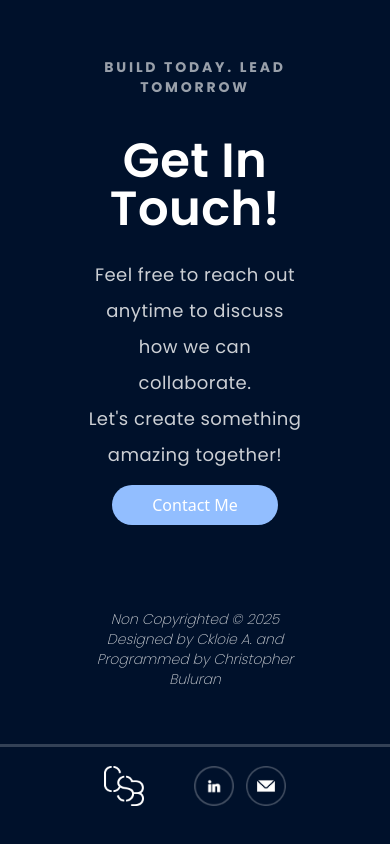
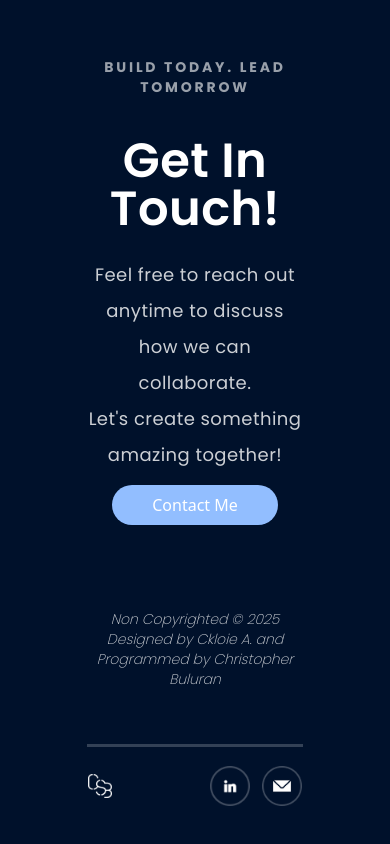
Before and after one commit to Ichy23/my-portfolio, a React (Vite) app: page / in a window 390 px wide. Shown: the part 7322-8166 px from the top of the page. Built offline with nearby package versions, Linux system fonts and the light colour scheme.

Commit message:
Hero and Footer Update

```diff
--- a/src/components/footer.jsx
+++ b/src/components/footer.jsx
@@ -44,14 +44,15 @@ export default function Footer() {
             </FadeInFromBottom>
           </div>
 
-          <div className="mt-14 justify-self-center  w-[1246px] h-px opacity-20 bg-white outline outline-1 outline-offset-[-0.50px] outline-white" />
+          <div className="mt-14 w-full max-w-[1246px] h-px opacity-20 bg-white outline outline-1 outline-offset-[-0.5px] outline-white mx-auto" />
+          <div className="relative flex items-center justify-between w-full mt-5">
 
-         <div className="relative flex items-center justify-between w-full px-4 mt-5 sm:px-6 md:px-9">
            <img
               src={LOGO}
-              className="w-10 h-10 sm:w-8 sm:h-8 md:w-10 md:h-10 lg:w-[40px] lg:h-[40px]"
+              className="w-6 h-6 sm:w-8 sm:h-8 md:w-10 md:h-10 lg:w-[40px] lg:h-[40px]"
               alt="Logo"
             />
+
 
             <div className="flex space-x-3 sm:space-x-4">
               <a
@@ -66,9 +67,7 @@ export default function Footer() {
                 alt="LinkedIn"
               />
             </a>
-
-          <a
-            href={`mailto:buluran.c.work@gmail.com?subject=${encodeURIComponent("Let's Connect")}&body=${encodeURIComponent("Hi Christopher,\nI'm interested in your work...")}`}
+            <a href={`mailto:buluran.c.work@gmail.com?subject=${encodeURIComponent("Let's Connect")}&body=${encodeURIComponent("Hi Christopher,\nI'm interested in your work...")}`}
               className="block transition-transform duration-200 group hover:scale-105"
                     >
               <img
@@ -77,6 +76,7 @@ export default function Footer() {
                 alt="Email"
               />
             </a>
+
             </div>
           </div>
 
--- a/src/components/hero.jsx
+++ b/src/components/hero.jsx
@@ -26,11 +26,11 @@ const Hero = () => {
           </p>
           </FadeInFromTop>
             <div className='mt-2 text-left'>
-             <SlideInFromLeft><h2 className="mt-4 text-[46px] sm:text-2xl lg:text-[54px] font-semibold text-left
+             <SlideInFromLeft><h2 className="mt-4 text-[46px] sm:text-[54px] lg:text-[54px] font-semibold text-left
               text-white font-poppins leading-[19.74px] tracking-widest">Christopher</h2></SlideInFromLeft>
              <SlideInFromLeft>
               <div className="flex items-center space-x-4">
-                <h2 className="text-[46px] lg:text-[54px] font-semibold tracking-widest text-white font-poppins">
+                <h2 className="text-[46px] sm:text-[54px]  lg:text-[54px] font-semibold tracking-widest text-white font-poppins">
                   Buluran
                 </h2>
                 <div className="w-28 sm:w-28 h-[2px] bg-white" />
```
Lines whose indentation alone changed are shown as unchanged.
